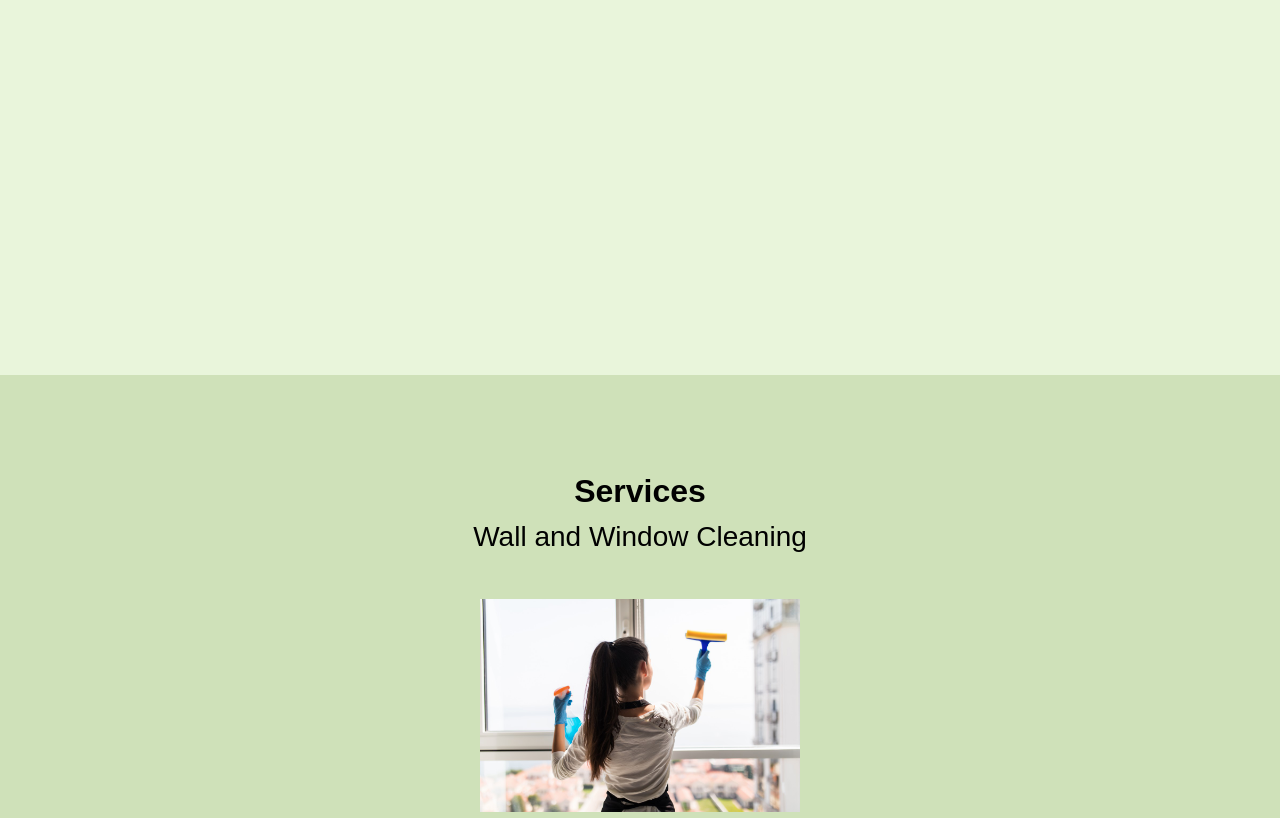
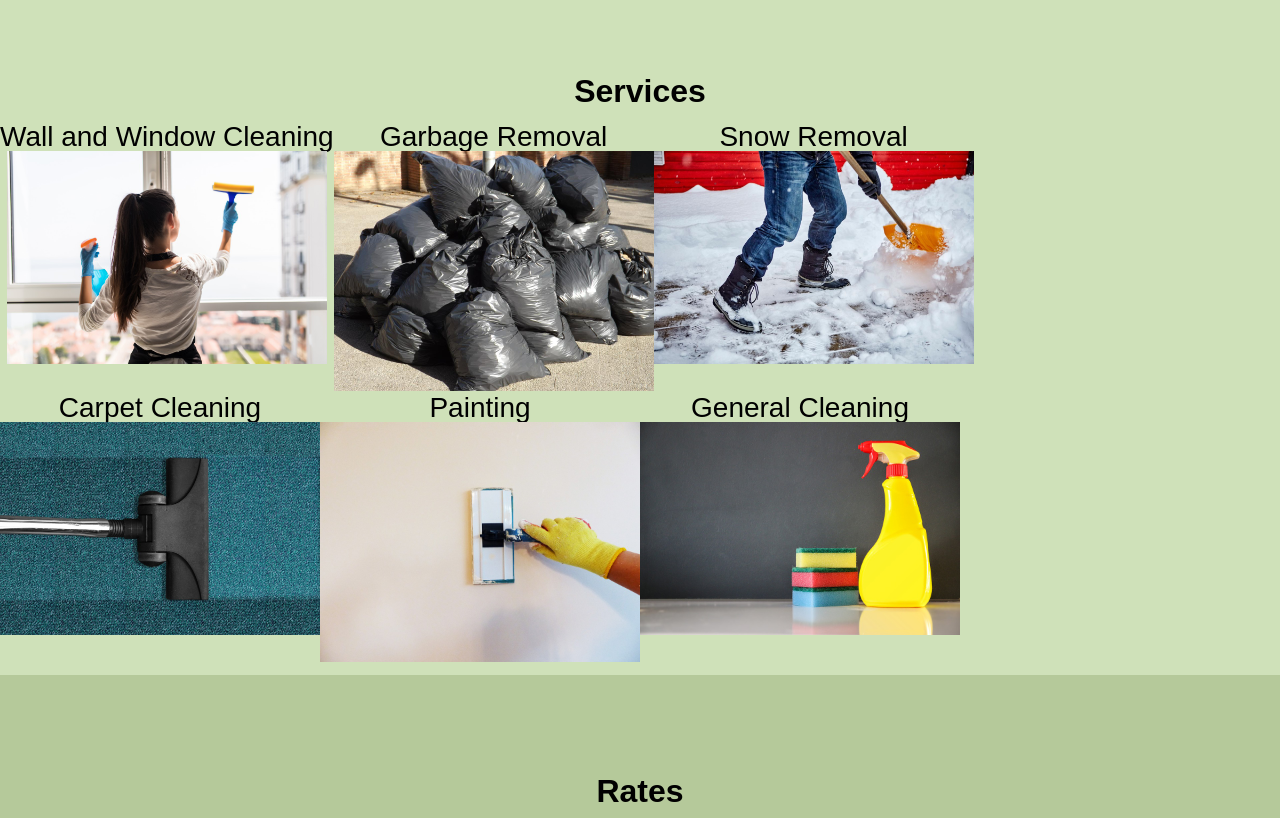
Before and after one commit to AdamxWebDev/Mal-s-Multi-Maintenance, a plain HTML site: page index.html in a window 1280 px wide. Shown: the part 980-1798 px from the top of the page. Drawn offline with Linux system fonts and the light colour scheme; a web font is replaced by a local one.

Commit message:
Changed some styling

```diff
--- a/index.html
+++ b/index.html
@@ -43,29 +43,31 @@
         <span id="SERVICES_ANCHOR"class="ANCHOR"></span>
         <h1>Services</h1>
         <br>
+        <div id="SERVICES_CONTAINER">
+            <div class="IMAGE_CONTAINER">
                 <h2>Wall and Window Cleaning</h2>
-        <div class="IMAGE_CONTAINER">
                 <img src="resources/Windowcleaning.jpg">
             </div>
+            <div class="IMAGE_CONTAINER">
                 <h2>Garbage Removal</h2>
-        <div class="IMAGE_CONTAINER">
                 <img src="resources/garbageremoval.jpg">
             </div>
+            <div class="IMAGE_CONTAINER">
                 <h2>Snow Removal</h2>
-        <div class="IMAGE_CONTAINER">
                 <img src="resources/snowremoval.jpg">
             </div>
+            <div class="IMAGE_CONTAINER">
                 <h2>Carpet Cleaning</h2>
-        <div class="IMAGE_CONTAINER">
                 <img src="resources/carpetcleaning.jpg">
             </div>
+            <div class="IMAGE_CONTAINER">
                 <h2>Painting</h2>
-        <div class="IMAGE_CONTAINER">
                 <img src="resources/painting.jpg">
             </div>
+            <div class="IMAGE_CONTAINER">
                 <h2>General Cleaning</h2>
-        <div class="IMAGE_CONTAINER">
                 <img src="resources/cleaning.jpg">
+            </div>
         </div>
     </section>
     <section id="RATES">
--- a/style/style.css
+++ b/style/style.css
@@ -127,16 +127,7 @@ header ul {
     background-color: #E9F5DB;
     position: relative;
     top: -.2rem;
-    height: 100vh;
-}
-
-
-
-#RATES {
-    background-color: #B5C99A;
-    position: relative;
-    top: -.2rem;
-    height: 100vh;
+    height: 50vh;
 }
 
 /* Services */
@@ -145,17 +136,28 @@ header ul {
     background-color: #CFE1B9;
     position: relative;
     top: -.2rem;
-    height: 100%;
-}
-
-.IMAGE_CONTAINER {
-    margin: 3rem;
+    height: 100vh;
 }
 
 .IMAGE_CONTAINER img {
     width: 25vw;
 }
 
+#SERVICES_CONTAINER {
+    width: 100vw;
+    display: flex;
+    flex-wrap: wrap;
+    justify-content: first baseline;
+}
+
+/* Rates */
+
+#RATES {
+    background-color: #B5C99A;
+    position: relative;
+    top: -.2rem;
+    height: 100vh;
+}
 
 /* Form */
 #CONTACT_US {
```
Lines whose indentation alone changed are shown as unchanged.
